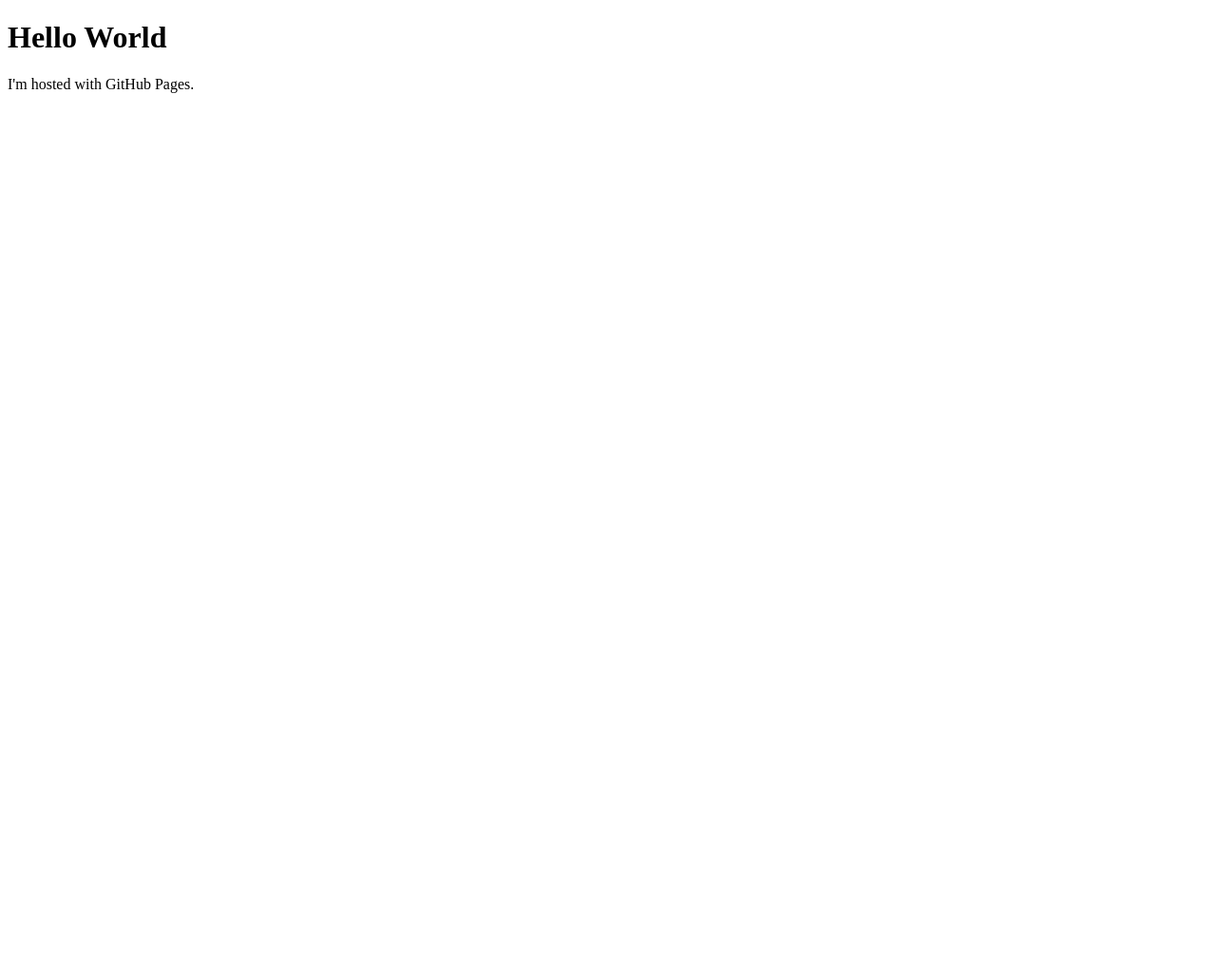
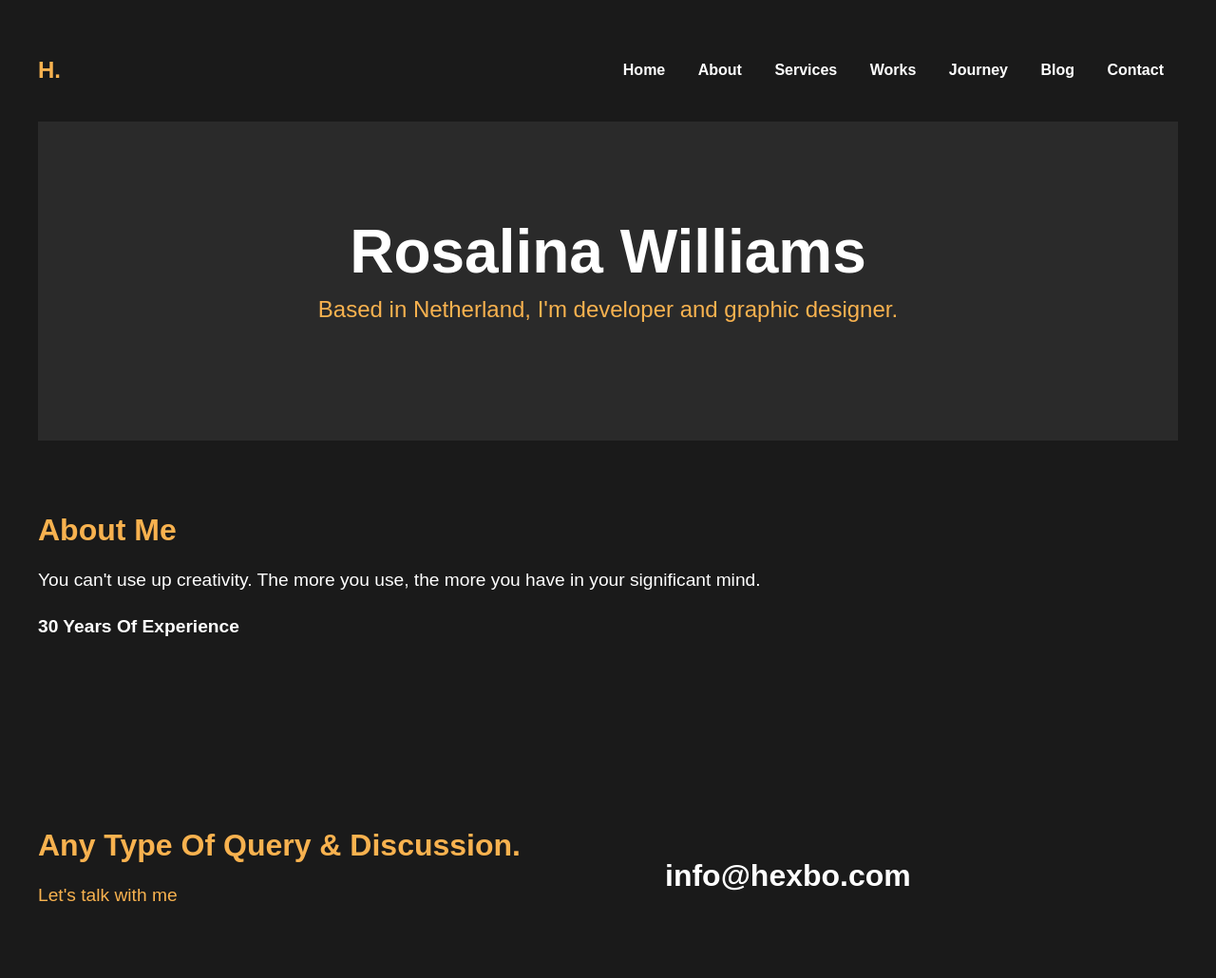
Before and after one commit to adityaputra11/adityaputra11.github.io, a plain HTML site: page index.html in a window 1280 px wide. Shown: the whole page at 95% size. Before the commit the page ends 800 px from the top, so only its background shows below. Drawn offline with Linux system fonts and the light colour scheme.

Commit message:
chore: update html

```diff
--- a/index.html
+++ b/index.html
@@ -1,7 +1,124 @@
 <!DOCTYPE html>
-<html>
+<html lang="en">
+<head>
+    <meta charset="UTF-8">
+    <meta name="viewport" content="width=device-width, initial-scale=1.0">
+    <title>Portfolio Template</title>
+    <style>
+        body {
+            font-family: Arial, sans-serif;
+            background-color: #1a1a1a;
+            color: #ffffff;
+            margin: 0;
+            padding: 0;
+        }
+        .container {
+            max-width: 1200px;
+            margin: 0 auto;
+            padding: 20px;
+        }
+        .navbar {
+            display: flex;
+            justify-content: space-between;
+            align-items: center;
+            padding: 20px 0;
+        }
+        .navbar a {
+            color: #ffffff;
+            text-decoration: none;
+            margin: 0 15px;
+            font-weight: bold;
+        }
+        .header {
+            text-align: center;
+            padding: 100px 0;
+            background-color: #2a2a2a;
+        }
+        .header h1 {
+            font-size: 4em;
+            margin: 0;
+            color: #ffffff;
+        }
+        .header p {
+            color: #f8b24f;
+            font-size: 1.5em;
+            margin-top: 10px;
+        }
+        .about, .contact {
+            padding: 50px 0;
+        }
+        .about p, .contact p {
+            font-size: 1.2em;
+            line-height: 1.5;
+            margin: 20px 0;
+        }
+        .about h2, .contact h2 {
+            font-size: 2em;
+            margin-bottom: 20px;
+            color: #f8b24f;
+        }
+        .contact-info {
+            display: flex;
+            justify-content: space-between;
+            align-items: center;
+            margin-top: 50px;
+        }
+        .contact-info div {
+            width: 45%;
+        }
+        .contact-info h3 {
+            font-size: 2em;
+            margin-bottom: 10px;
+        }
+        .contact-info p {
+            font-size: 1.2em;
+            color: #f8b24f;
+        }
+    </style>
+</head>
 <body>
-<h1>Hello World</h1>
-<p>I'm hosted with GitHub Pages.</p>
+    <div class="container">
+        <!-- Navbar -->
+        <nav class="navbar">
+            <div class="logo">
+                <h1 style="color: #f8b24f;">H.</h1>
+            </div>
+            <div class="menu">
+                <a href="#">Home</a>
+                <a href="#">About</a>
+                <a href="#">Services</a>
+                <a href="#">Works</a>
+                <a href="#">Journey</a>
+                <a href="#">Blog</a>
+                <a href="#">Contact</a>
+            </div>
+        </nav>
+
+        <!-- Header -->
+        <header class="header">
+            <h1>Rosalina Williams</h1>
+            <p>Based in Netherland, I'm developer and graphic designer.</p>
+        </header>
+
+        <!-- About Me Section -->
+        <section class="about">
+            <h2>About Me</h2>
+            <p>You can't use up creativity. The more you use, the more you have in your significant mind.</p>
+            <p><strong>30 Years Of Experience</strong></p>
+        </section>
+
+        <!-- Contact Section -->
+        <section class="contact">
+            <div class="contact-info">
+                <div>
+                    <h2>Any Type Of Query & Discussion.</h2>
+                    <p>Let's talk with me</p>
+                </div>
+                <div>
+                    <h3>info@hexbo.com</h3>
+                </div>
+            </div>
+        </section>
+    </div>
 </body>
 </html>
```
